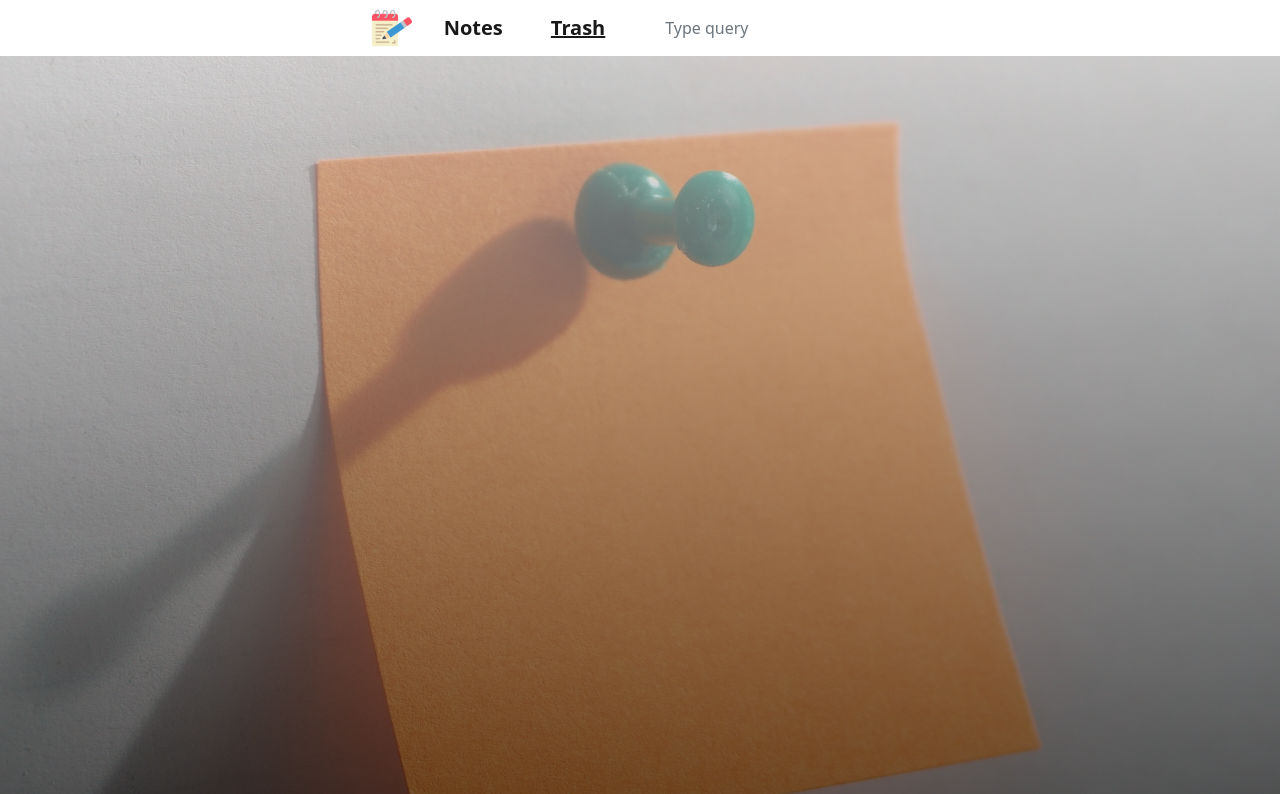
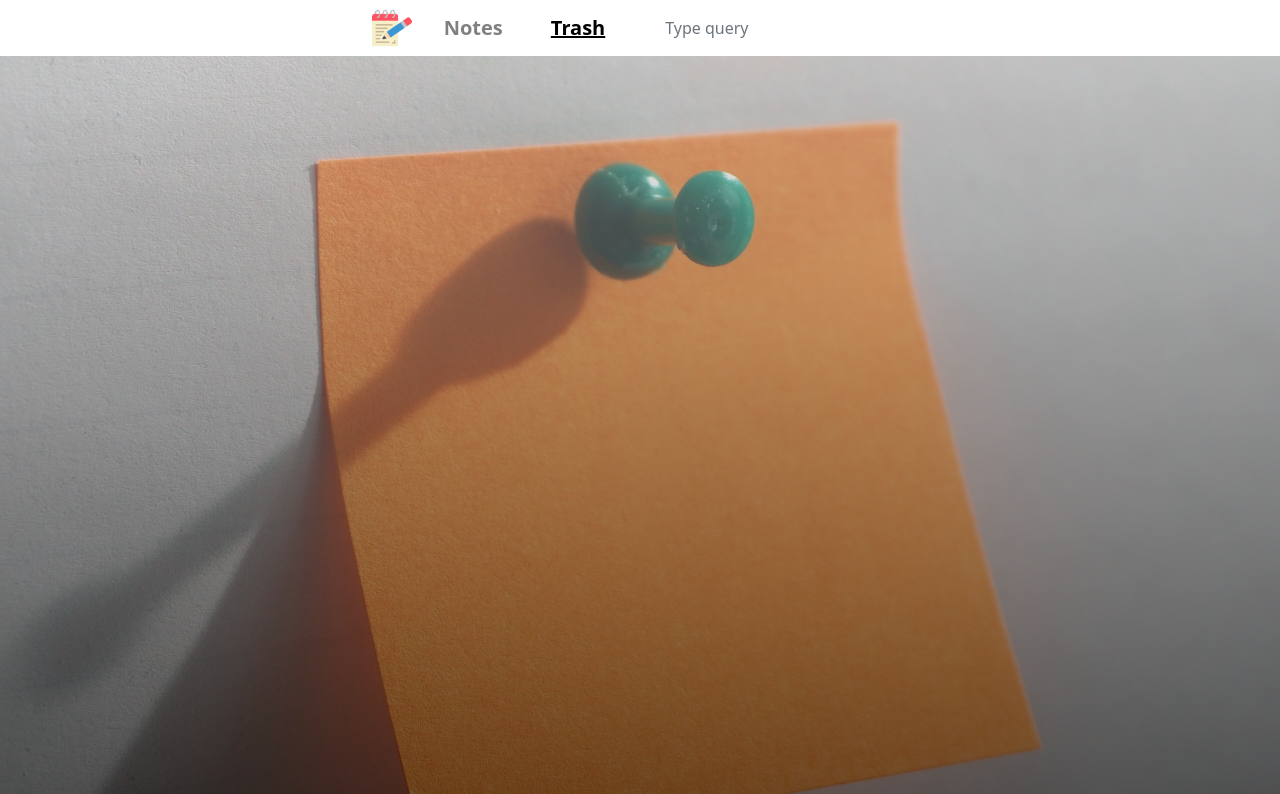
Before and after one commit to FredVomJupiter/Notes, a website: page index.html in a window 1280 px wide. Both pictures are taken after a click on the link "Trash". Shown: the top 794 px of the page. Drawn offline with nearby package versions, Linux system fonts and the light colour scheme.

Commit message:
design changes

```diff
--- a/js/main.js
+++ b/js/main.js
@@ -8,7 +8,6 @@ function start() {
     render();
     renderTrash()
 }
-
 
 /**
  * A.1. Main thread starting point
@@ -135,7 +134,6 @@ function writeCardInput(index) {
     text.value += database[index].text;
 }
 
-
 /**
  * B.1 Delete process starts here
  * @param {*} index of database
@@ -197,7 +195,7 @@ function htmlTemplateDeleted(index) {
                     <!--Bootstrap input dropdown button-->
                     <div class="btn-group">
                         <button id="deleteRemoved${index}" type="button" class="btn btn-danger" onclick="deleteRemoved(${index})">Delete</button>
-                        <button id="restoreRemoved${index}" type="button" class="btn btn-primary" onclick="restoreRemoved(${index})">Restore</button>
+                        <button id="restoreRemoved${index}" type="button" class="btn btn-secondary" onclick="restoreRemoved(${index})">Restore</button>
                     </div>
                 </div>
             </div>
@@ -289,10 +287,14 @@ function checkNavbarSelection() {
     if (canvas.classList.contains('d-none')) {
         console.log("trashLink active");
         noteLink.style.textDecoration = "none";
+        noteLink.style.color = "grey";
         trashLink.style.textDecoration = "underline";
+        trashLink.style.color = "black";
     } else {
         console.log("notesLink active");
         trashLink.style.textDecoration = "none";
+        trashLink.style.color = "grey";
         noteLink.style.textDecoration = "underline";
+        noteLink.style.color = "black";
     }
 }
--- a/style.css
+++ b/style.css
@@ -30,7 +30,7 @@ main {
 
 .background {
     min-height: inherit;
-    background: linear-gradient(rgba(226, 222, 222, 0.6), rgba(0,0,0,.6)), url('img/background.jpg');
+    background: linear-gradient(rgba(226, 222, 222, .4), rgba(0,0,0,.6)), url('img/background.jpg');
     background-size: cover;
 }
 
```
